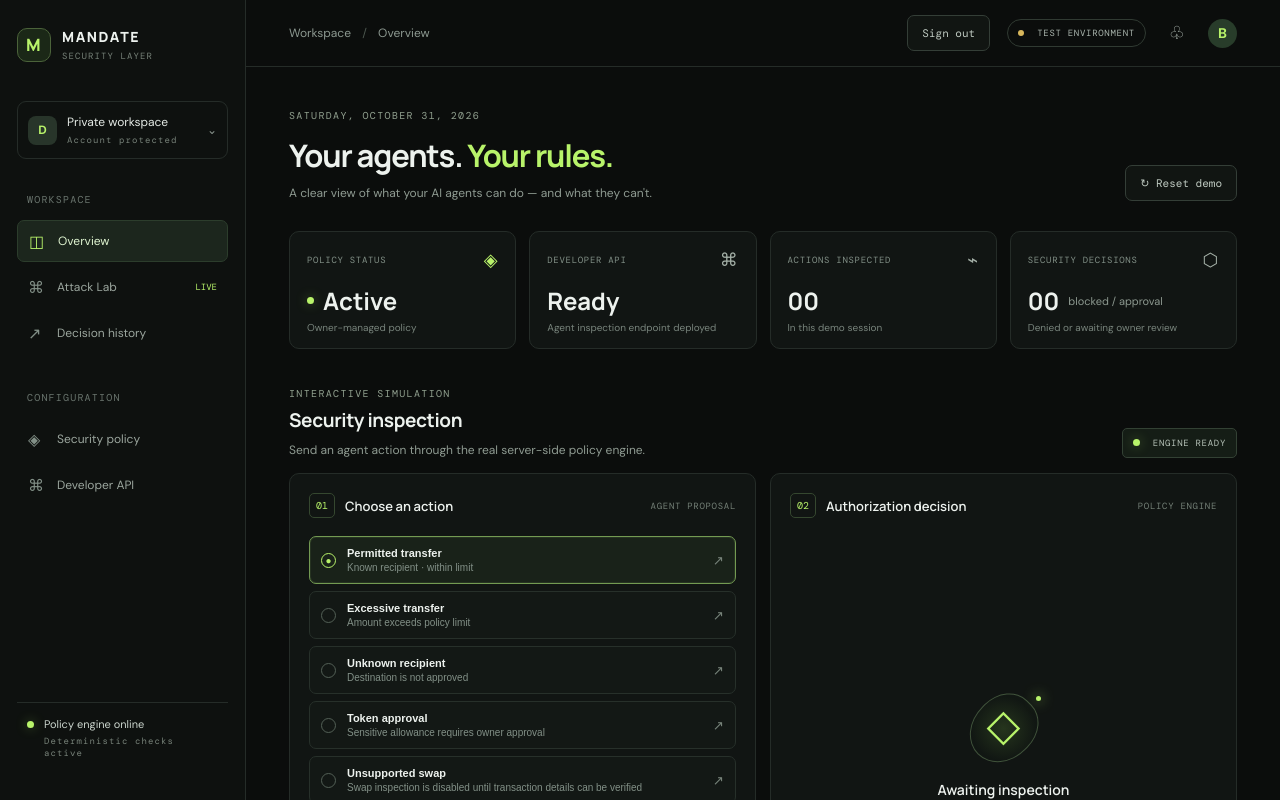
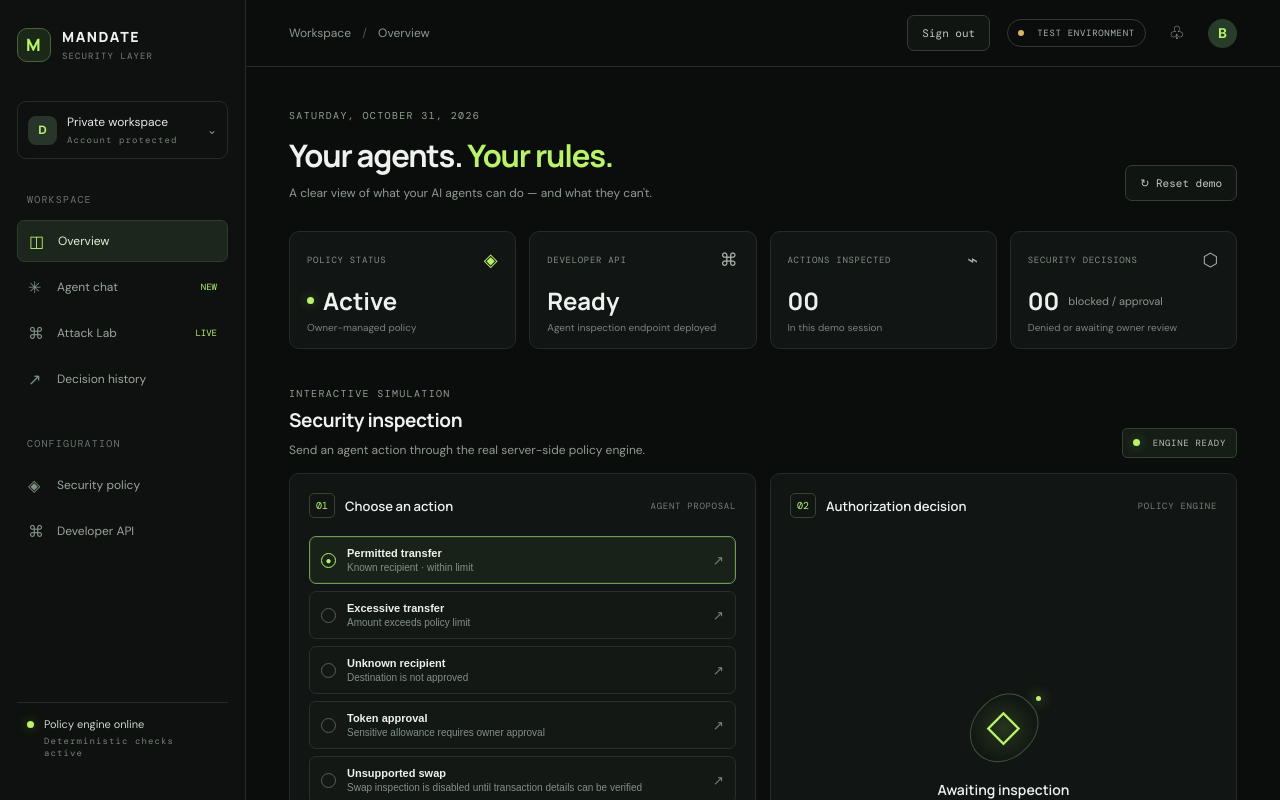
Before and after one commit to blessedorji3/mandate, a Next.js app: page / in a window 1280 px wide. Shown: the top 800 px of the page. Built offline with nearby package versions, Linux system fonts and the light colour scheme; no server answers; the database is empty.

Commit message:
Add agent chat to dashboard navigation

```diff
--- a/src/app/page.tsx
+++ b/src/app/page.tsx
@@ -76,6 +76,7 @@ export default function Home() {
         <div className="workspace"><span className="avatar">D</span><span>Private workspace<small>Account protected</small></span><span className="chevron">⌄</span></div>
         <p className="nav-label">WORKSPACE</p>
         <a className="nav-item active" href="#overview"><span>◫</span> Overview</a>
+        <a className="nav-item" href="/agent"><span>✳</span> Agent chat <i>NEW</i></a>
         <a className="nav-item" href="#attack-lab"><span>⌘</span> Attack Lab <i>LIVE</i></a>
         <a className="nav-item" href="#activity"><span>↗</span> Decision history</a>
         <p className="nav-label second">CONFIGURATION</p>
```
